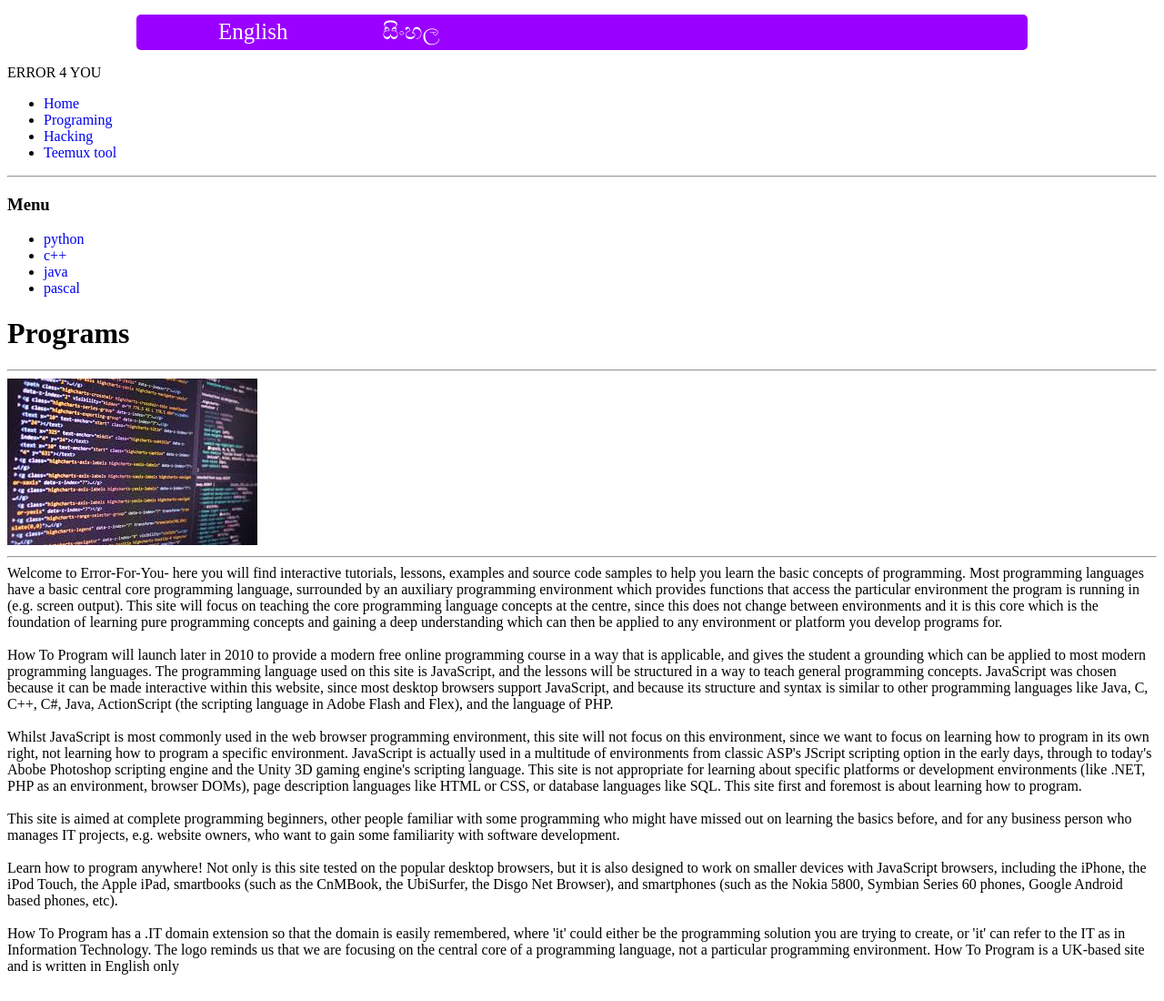
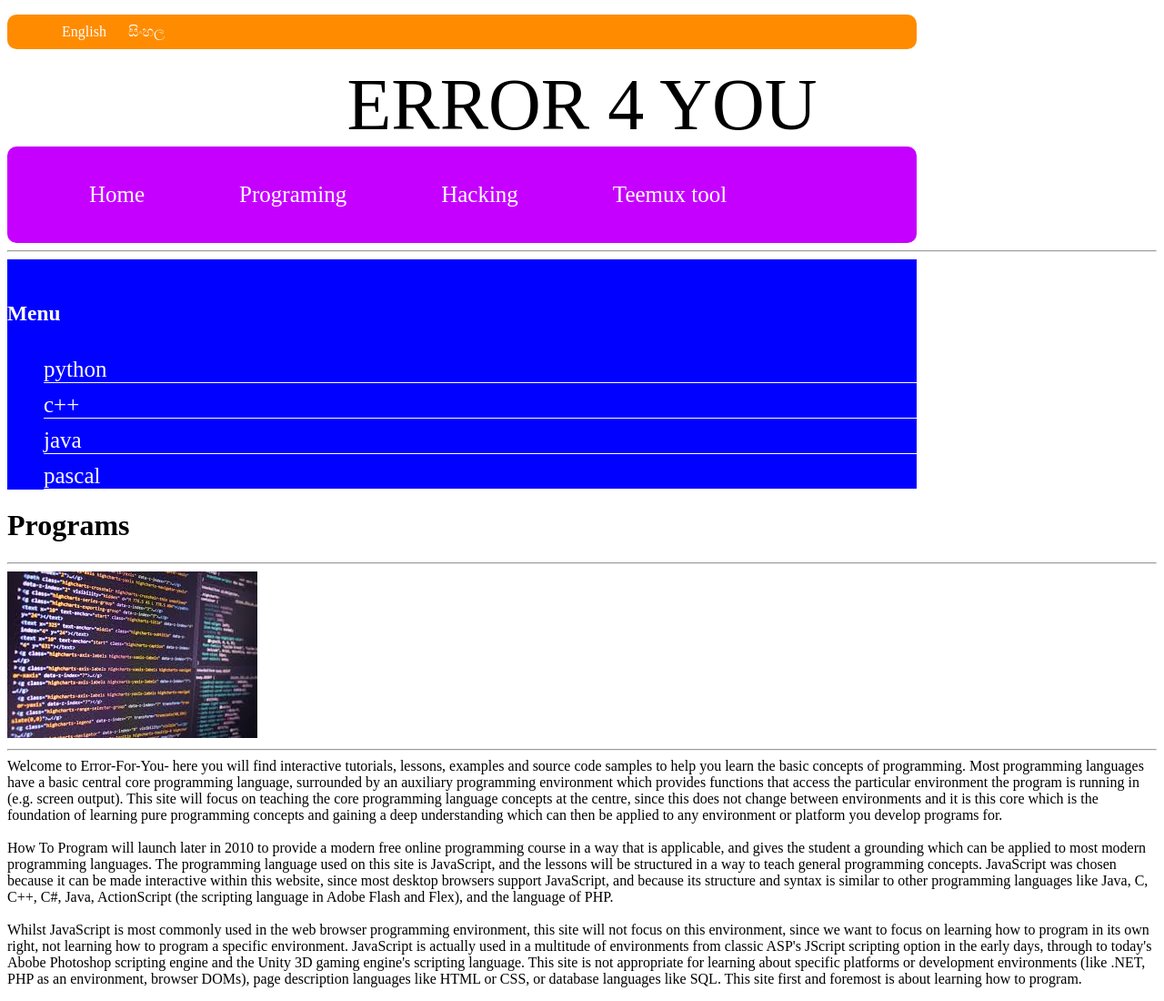
Before and after one commit to heshanTMD/Programs, a plain HTML site: page index.html in a window 1280 px wide. Shown: the top 1100 px of the page at 91% size. Before the commit the page ends 1079 px from the top, so only its background shows below. Drawn offline with Linux system fonts and the light colour scheme.

Commit message:
Update main.css

```diff
--- a/main.css
+++ b/main.css
@@ -1,22 +1,103 @@
 a{text-decoration:none;}
 
-.web{ width: 1000px;
-margin:0 auto; }
-.lan{ width: 1000px;
-margin:0 auto; }
+.lan{
+	width:1000px;
+	margin:0 outo;
+	background-color: #FF8C00;
+	border-radius:10px;
+	}
 
-nav{ background-color:#9A00FF;
-text-aling:center;
-margin-top:10px;margin-left:10px;margin-right:10px;
-border-radius:5px
+nav{
+    text-align:left;
+    margin-top:10px;
+    margin-bottom:10px; margin-left:10px; margin-right:10px;
+
 }
 
-nav ul { list-style: none; }
-nav ul li{ display: initial; }
+nav ul {
+list-style:none;
+}
 
-nav ul li a{ color: #FFFFFF;
-padding:5px 50px 5px 50px;
-display: inline-block;
-font-size: 25px;}
+nav ul li {
+	display: initial;
+	}
 
-nav ul li a:hover{clor:red;}
+nav ul li a{
+	color:#FFFFFF;
+	padding:10px 10px 10px 10px;
+	display: inline-block;
+	}
+
+nav ul li a:hover{
+color: red;
+}
+
+.tital{
+font-size:500%;
+text-align:center;
+}
+
+.webt{
+	width:1000px;
+	margin:0 outo;
+	background-color: #C600FF;
+	border-radius:10px;
+	text-align:center;
+	}
+
+nav1{
+    text-align:left;
+    margin-top:10px;
+    margin-bottom:10px; margin-left:10px; margin-right:10px;
+
+}
+
+nav1 ul {
+list-style:none;
+}
+
+nav1 ul li {
+	display: initial;
+	}
+
+nav1 ul li a{
+	color:#FFFFFF;
+	padding:5px 50px 5px 50px;
+	display: inline-block;
+	font-size:25px;
+	}
+
+nav1 ul li a:hover{
+color: red;
+}
+
+.prt{
+	margin: 0 outo;
+    padding: 0 outo;
+    width:1000px;
+	background-color: #0001FF;
+	}
+
+nav2{
+ color:#FFFFFF;
+ padding-left:10px;
+ padding-bottom:10px;
+ padding-top: 10px;
+ font-size:20px;
+}
+
+nav2 ul li a{
+	color:#FFFFFF;
+	font-size:25px;
+
+	}
+
+nav2 ul li{
+	padding-top: 10px;
+	border-bottom: 1px solid;
+	list-style:none;
+	}
+
+nav2 ul li a:hover{
+color: red;
+}
```
